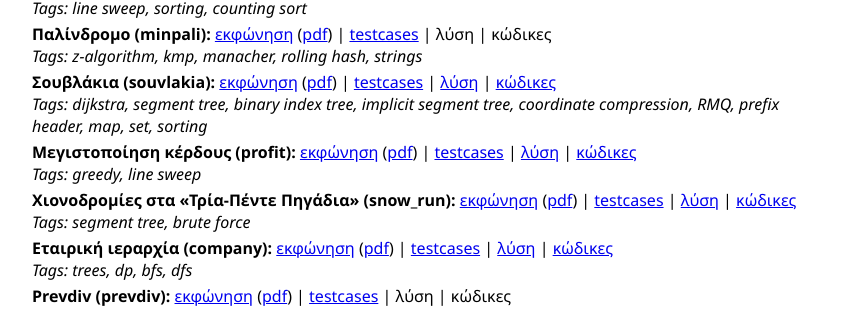
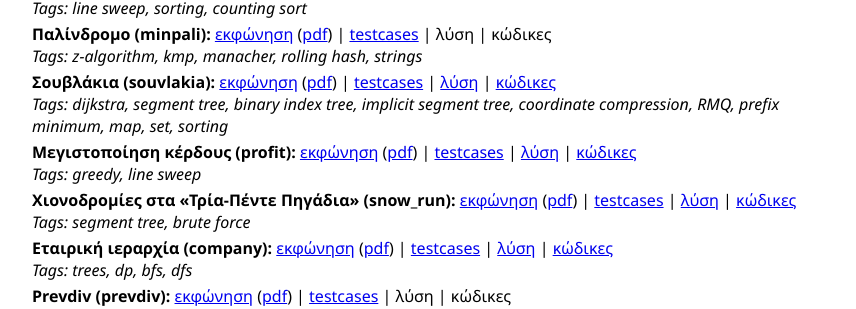
Before and after one commit to pdp-archive/pdp-archive.github.io, a Jekyll site: the page built from categorised.html, in a window 1280 px wide and 900 px high, scrolled down 2290 px. Shown: the part 167-476 px from the top of the window, without its empty margins (211-1067 px from the left). Built offline with Jekyll 4.4.1, drawn with Linux system fonts in a browser that asks for light colours.

Commit message:
wrong tag corrected

```diff
--- a/_data/contests/24-PDP.yml
+++ b/_data/contests/24-PDP.yml
@@ -66,5 +66,5 @@ souvlakia:
    solution_author: "Κωνσταντίνος Μποκής"
    codes_in_git: true
    codes_url: "https://drive.google.com/open?id=1nOQifEj7wU1iK86e9leW0Akmj-Ygtrjw"
-   solution_tags: ["dijkstra", "segment tree", "binary index tree", "implicit segment tree","coordinate compression","RMQ","prefix header","map","set","sorting"]
+   solution_tags: ["dijkstra", "segment tree", "binary index tree", "implicit segment tree","coordinate compression","RMQ","prefix minimum","map","set","sorting"]
    points: 40
```
